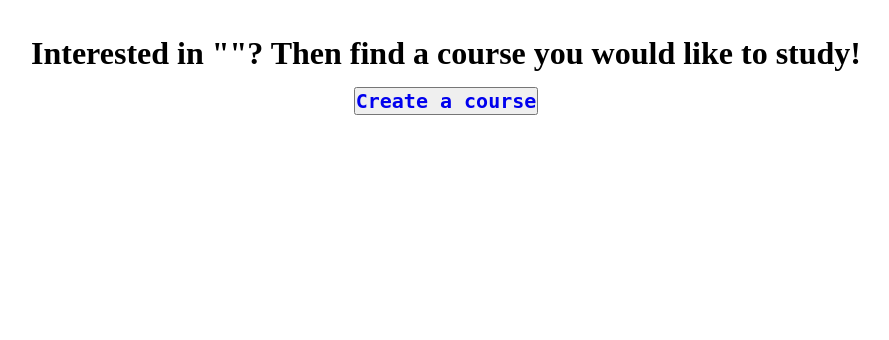
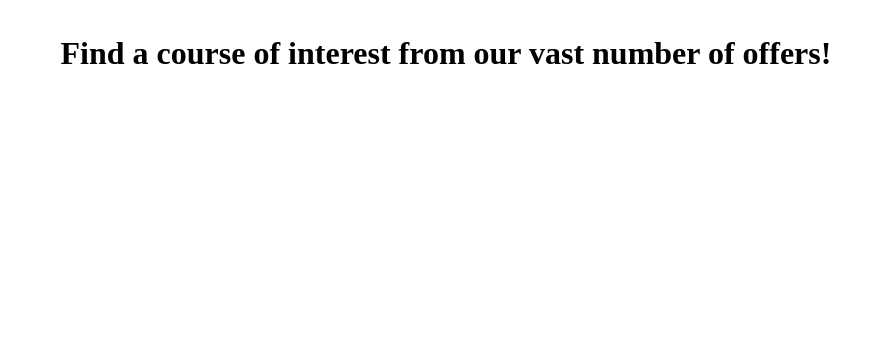
Before and after one commit to anatolytsi/adpp-gb, a Python web app: template templates/courses.html in a window 1280 px wide. Shown: the part 113-453 px from the top of the page, without its empty margins (194-1083 px from the left). Run offline with Jinja, Linux system fonts and the light colour scheme; the template is opened without the code that fills it, so the values that code supplies are empty.

Commit message:
fixed courses template

```diff
--- a/templates/courses.html
+++ b/templates/courses.html
@@ -15,22 +15,20 @@
 {% block body %}
     <div id="container1">
         <div id="row1">
-            Interested in "{{name}}"? Then find a course you would like to study!
+            Find a course of interest from our vast number of offers!
         </div>
         <div id="course_list">
             {% for item in objects_list %}
-            <li>
-                {{item.name}} <span><a style="text-decoration: none" href="/copy-course?name={{item.name}}">copy</a></span>
-            </li>
-            {% endfor %}
-            {% for item in objects_list %}
                 <div id="course_row">
-                    <p id="course_name">{{item.name}}</p>
-                    <p id="course_courses">Number of courses: {{item.course_count()}}</p>
+                    <p id="course_name">
+                        Course {{item.name}}
+                        <span>
+                            <a style="text-decoration: none" href="/copy-course/?name={{item.name}}">copy</a>
+                        </span>
+                    </p>
                     <button class="btn">Enroll now!</button>
                 </div>
             {% endfor %}
         </div>
-		<button class="btn"><a style="text-decoration: none" href="/create-course/?id={{id}}">Create a course</a></button>
     </div>
 {% endblock %}
```
